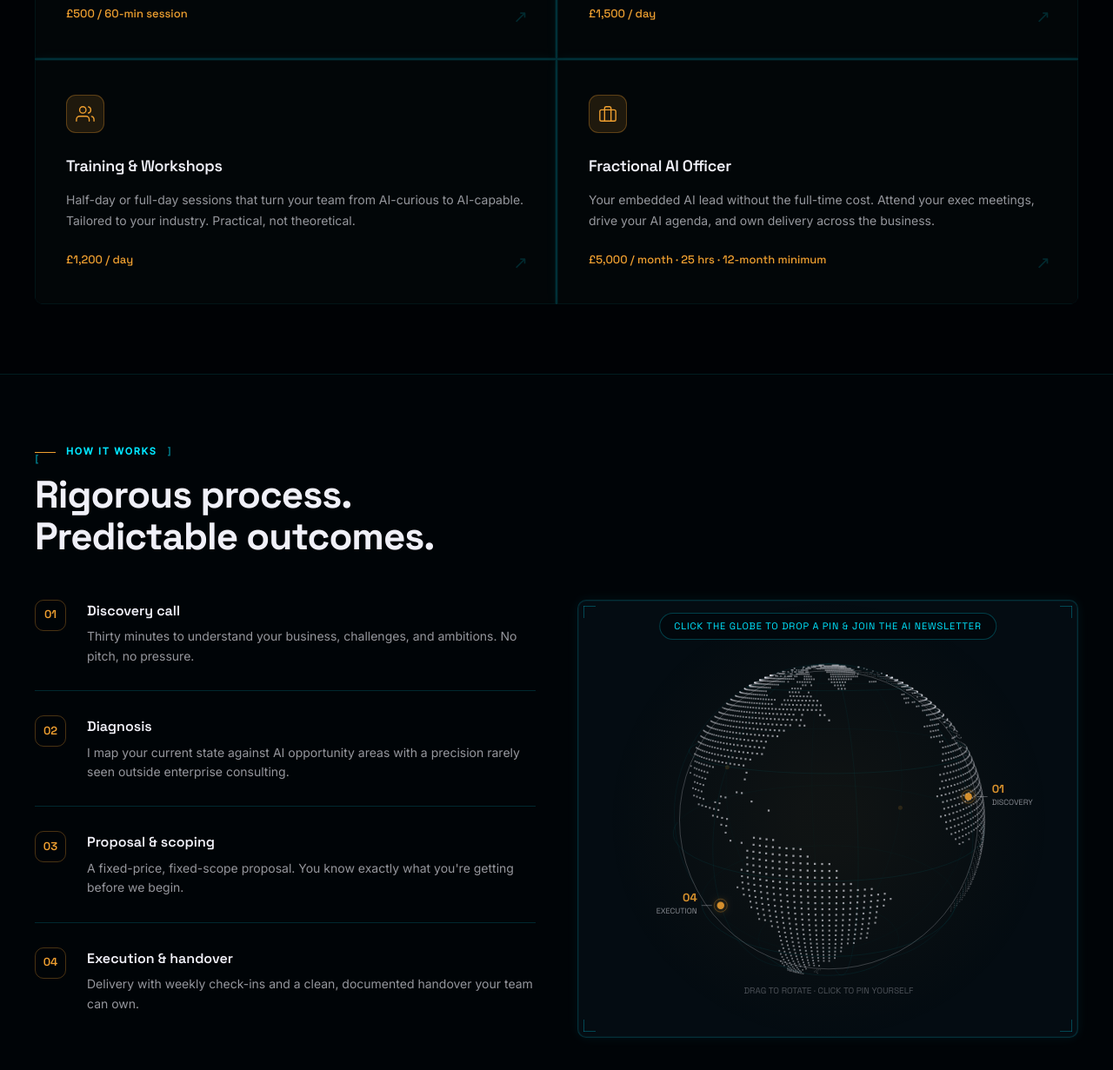
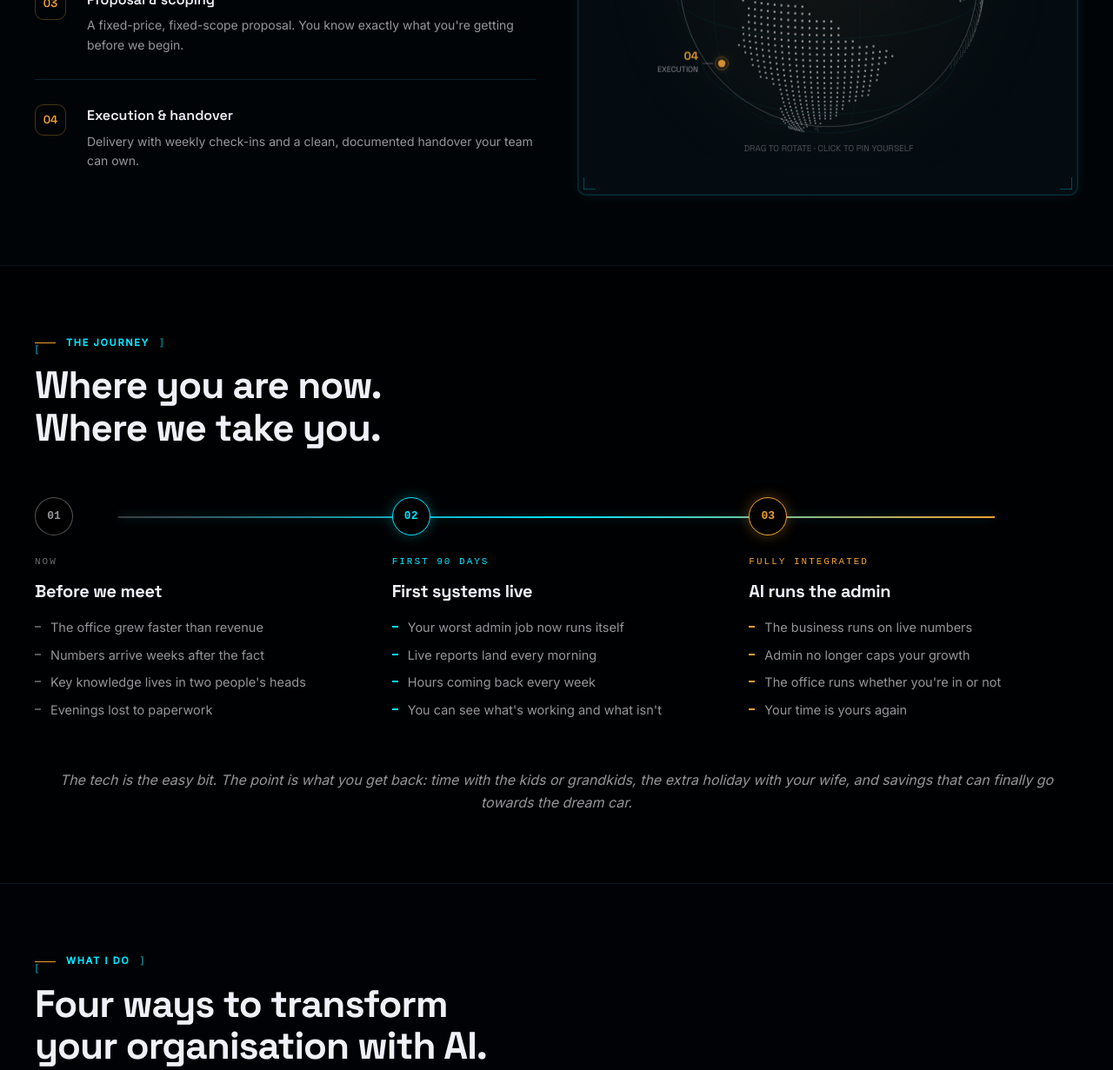
Before and after one commit to danielwalsh-ai/danielwalsh.ai, a website: page public/index.html in a window 1280 px wide. Shown: the part 1496-2727 px from the top of the page at 87% size. Drawn offline with Linux system fonts and the light colour scheme; no server answers; animation ran at ten frames a second.

Commit message:
Reorder homepage: process up, services down; add 3-stage journey roadmap; outcome-led service copy without prices
Co-Authored-By: Claude Fable 5 <noreply@anthropic.com>

```diff
--- a/public/index.html
+++ b/public/index.html
@@ -202,6 +202,56 @@ nav.scrolled { padding: 14px 40px; }
 .trust-item strong { color: var(--white); font-weight: 600; }
 @media (max-width: 900px) { #trust-bar { padding: 28px 24px; } .trust-inner { grid-template-columns: 1fr 1fr; gap: 24px; } }
 @media (max-width: 560px) { .trust-inner { grid-template-columns: 1fr; gap: 20px; } }
+
+/* ─── ROADMAP ─── */
+#roadmap { position: relative; z-index: 1; background: rgba(0,2,5,0.55); }
+.roadmap {
+  position: relative;
+  display: grid; grid-template-columns: repeat(3, 1fr); gap: 32px;
+  margin-top: 56px;
+}
+.roadmap-line {
+  position: absolute; top: 22px; left: 8%; right: 8%; height: 2px;
+  background: linear-gradient(90deg, rgba(240,240,248,0.25), var(--cyan) 50%, var(--amber));
+  box-shadow: 0 0 12px rgba(0,229,255,0.35);
+}
+.roadmap-stage { position: relative; text-align: left; }
+.roadmap-marker {
+  position: relative; z-index: 1;
+  width: 44px; height: 44px; border-radius: 50%;
+  display: flex; align-items: center; justify-content: center;
+  font-family: 'JetBrains Mono', monospace; font-size: 13px; font-weight: 700;
+  background: var(--bg); margin-bottom: 22px;
+}
+.roadmap-stage:nth-child(2) .roadmap-marker { border: 1px solid rgba(240,240,248,0.35); color: var(--muted); }
+.roadmap-stage:nth-child(3) .roadmap-marker { border: 1px solid var(--cyan); color: var(--cyan); box-shadow: 0 0 16px rgba(0,229,255,0.3); }
+.roadmap-stage:nth-child(4) .roadmap-marker { border: 1px solid var(--amber); color: var(--amber); box-shadow: 0 0 16px rgba(240,160,48,0.35); }
+.roadmap-tag {
+  font-family: 'JetBrains Mono', monospace; font-size: 11px; letter-spacing: 2px; text-transform: uppercase;
+  margin-bottom: 8px;
+}
+.roadmap-stage:nth-child(2) .roadmap-tag { color: rgba(240,240,248,0.45); }
+.roadmap-stage:nth-child(3) .roadmap-tag { color: var(--cyan); }
+.roadmap-stage:nth-child(4) .roadmap-tag { color: var(--amber); }
+.roadmap-stage h4 { font-size: 20px; font-weight: 650; color: var(--white); margin-bottom: 14px; letter-spacing: -0.3px; }
+.roadmap-stage ul { list-style: none; padding: 0; margin: 0; }
+.roadmap-stage li {
+  font-size: 14.5px; line-height: 1.65; color: var(--muted);
+  padding-left: 18px; position: relative; margin-bottom: 8px;
+}
+.roadmap-stage li::before { content: ''; position: absolute; left: 0; top: 10px; width: 7px; height: 2px; }
+.roadmap-stage:nth-child(2) li::before { background: rgba(240,240,248,0.35); }
+.roadmap-stage:nth-child(3) li::before { background: var(--cyan); }
+.roadmap-stage:nth-child(4) li::before { background: var(--amber); }
+.roadmap-caption {
+  margin-top: 48px; text-align: center;
+  font-size: 16px; color: var(--muted); font-style: italic;
+}
+@media (max-width: 900px) {
+  .roadmap { grid-template-columns: 1fr; gap: 40px; }
+  .roadmap-line { top: 22px; bottom: 22px; left: 21px; right: auto; width: 2px; height: auto;
+    background: linear-gradient(180deg, rgba(240,240,248,0.25), var(--cyan) 50%, var(--amber)); }
+}
 
 /* ─── CREDENTIALS BAR (legacy, unused) ─── */
 #credentials {
@@ -769,8 +819,8 @@ nav { box-shadow: 0 1px 0 rgba(0,229,255,0.15), 0 6px 24px rgba(0,229,255,0.05);
     <div class="logo-text">danielwalsh<span>.ai</span></div>
   </a>
   <div class="nav-links">
+    <a href="#process">Process</a>
     <a href="#services">Services</a>
-    <a href="#process">Process</a>
     <a href="/about">About</a>
     <a href="/faq">FAQ</a>
     <a href="#booking">Book</a>
@@ -822,47 +872,6 @@ nav { box-shadow: 0 1px 0 rgba(0,229,255,0.15), 0 6px 24px rgba(0,229,255,0.05);
   </div>
 </div>
 
-<!-- SERVICES -->
-<section id="services">
-  <div class="section-inner">
-    <div class="services-intro">
-      <div class="section-label">What I do</div>
-      <h2 class="section-title">Four ways to transform<br>your organisation with AI.</h2>
-      <p class="section-sub">Each engagement is scoped precisely. No bloated retainers. No buzzword audits. Just outcomes.</p>
-    </div>
-    <div class="services-grid">
-      <a class="service-card" href="/services/strategy-advisory">
-        <div class="service-icon"><svg viewBox="0 0 24 24"><circle cx="12" cy="12" r="10"/><polygon points="16.24 7.76 14.12 14.12 7.76 16.24 9.88 9.88 16.24 7.76"/></svg></div>
-        <h3>Strategy &amp; Advisory</h3>
-        <p>A clear, board-ready AI roadmap built around your actual business model, not a template. Where to start, what to avoid, and how to measure it.</p>
-        <div class="service-price">£500 / 60-min session</div>
-        <div class="service-arrow">↗</div>
-      </a>
-      <a class="service-card" href="/services/ai-implementation">
-        <div class="service-icon"><svg viewBox="0 0 24 24"><polyline points="16 18 22 12 16 6"/><polyline points="8 6 2 12 8 18"/></svg></div>
-        <h3>AI Implementation</h3>
-        <p>Hands-on build and deployment of AI systems, from LLM integrations to custom pipelines. I design it, build it, and hand it over working.</p>
-        <div class="service-price">£1,500 / day</div>
-        <div class="service-arrow">↗</div>
-      </a>
-      <a class="service-card" href="/services/training-workshops">
-        <div class="service-icon"><svg viewBox="0 0 24 24"><path d="M17 21v-2a4 4 0 0 0-4-4H5a4 4 0 0 0-4 4v2"/><circle cx="9" cy="7" r="4"/><path d="M23 21v-2a4 4 0 0 0-3-3.87"/><path d="M16 3.13a4 4 0 0 1 0 7.75"/></svg></div>
-        <h3>Training & Workshops</h3>
-        <p>Half-day or full-day sessions that turn your team from AI-curious to AI-capable. Tailored to your industry. Practical, not theoretical.</p>
-        <div class="service-price">£1,200 / day</div>
-        <div class="service-arrow">↗</div>
-      </a>
-      <a class="service-card" href="/services/fractional-ai-officer">
-        <div class="service-icon"><svg viewBox="0 0 24 24"><rect x="2" y="7" width="20" height="14" rx="2" ry="2"/><path d="M16 21V5a2 2 0 0 0-2-2h-4a2 2 0 0 0-2 2v16"/></svg></div>
-        <h3>Fractional AI Officer</h3>
-        <p>Your embedded AI lead without the full-time cost. Attend your exec meetings, drive your AI agenda, and own delivery across the business.</p>
-        <div class="service-price">£5,000 / month · 25 hrs · 12-month minimum</div>
-        <div class="service-arrow">↗</div>
-      </a>
-    </div>
-  </div>
-</section>
-
 <!-- PROCESS -->
 <section id="process">
   <div class="section-inner">
@@ -903,6 +912,88 @@ nav { box-shadow: 0 1px 0 rgba(0,229,255,0.15), 0 6px 24px rgba(0,229,255,0.05);
         <div class="globe-note">Click the globe to drop a pin &amp; join the AI newsletter</div>
         <canvas id="process-globe" style="width:100%;height:100%;position:absolute;inset:0;cursor:grab;"></canvas>
       </div>
+    </div>
+  </div>
+</section>
+
+<!-- ROADMAP -->
+<section id="roadmap">
+  <div class="section-inner">
+    <div class="section-label">The journey</div>
+    <h2 class="section-title">Where you are now.<br>Where we take you.</h2>
+    <div class="roadmap">
+      <div class="roadmap-line"></div>
+      <div class="roadmap-stage">
+        <div class="roadmap-marker">01</div>
+        <div class="roadmap-tag">Now</div>
+        <h4>Before we meet</h4>
+        <ul>
+          <li>The office grew faster than revenue</li>
+          <li>Numbers arrive weeks after the fact</li>
+          <li>Key knowledge lives in two people's heads</li>
+          <li>Evenings lost to paperwork</li>
+        </ul>
+      </div>
+      <div class="roadmap-stage">
+        <div class="roadmap-marker">02</div>
+        <div class="roadmap-tag">First 90 days</div>
+        <h4>First systems live</h4>
+        <ul>
+          <li>Your worst admin job now runs itself</li>
+          <li>Live reports land every morning</li>
+          <li>Hours coming back every week</li>
+          <li>You can see what's working and what isn't</li>
+        </ul>
+      </div>
+      <div class="roadmap-stage">
+        <div class="roadmap-marker">03</div>
+        <div class="roadmap-tag">Fully integrated</div>
+        <h4>AI runs the admin</h4>
+        <ul>
+          <li>The business runs on live numbers</li>
+          <li>Admin no longer caps your growth</li>
+          <li>The office runs whether you're in or not</li>
+          <li>Your time is yours again</li>
+        </ul>
+      </div>
+    </div>
+    <p class="roadmap-caption">The tech is the easy bit. The point is what you get back: time with the kids or grandkids, the extra holiday with your wife, and savings that can finally go towards the dream car.</p>
+  </div>
+</section>
+
+<!-- SERVICES -->
+<section id="services">
+  <div class="section-inner">
+    <div class="services-intro">
+      <div class="section-label">What I do</div>
+      <h2 class="section-title">Four ways to transform<br>your organisation with AI.</h2>
+      <p class="section-sub">Every job is scoped plainly before we start. Full details on each service page.</p>
+    </div>
+    <div class="services-grid">
+      <a class="service-card" href="/services/strategy-advisory">
+        <div class="service-icon"><svg viewBox="0 0 24 24"><circle cx="12" cy="12" r="10"/><polygon points="16.24 7.76 14.12 14.12 7.76 16.24 9.88 9.88 16.24 7.76"/></svg></div>
+        <h3>Strategy &amp; Advisory</h3>
+        <p>We find where AI actually pays in your business, and where it doesn't. You leave with a clear plan you could hand to your team the same day, not a deck that sits in a drawer.</p>
+        <div class="service-arrow">↗</div>
+      </a>
+      <a class="service-card" href="/services/ai-implementation">
+        <div class="service-icon"><svg viewBox="0 0 24 24"><polyline points="16 18 22 12 16 6"/><polyline points="8 6 2 12 8 18"/></svg></div>
+        <h3>AI Implementation</h3>
+        <p>I design the system, build it and hand it over working. The paperwork that keeps you at the desk after everyone else has gone home gets done by software. That's evenings back with the kids or grandkids, not the keyboard.</p>
+        <div class="service-arrow">↗</div>
+      </a>
+      <a class="service-card" href="/services/training-workshops">
+        <div class="service-icon"><svg viewBox="0 0 24 24"><path d="M17 21v-2a4 4 0 0 0-4-4H5a4 4 0 0 0-4 4v2"/><circle cx="9" cy="7" r="4"/><path d="M23 21v-2a4 4 0 0 0-3-3.87"/><path d="M16 3.13a4 4 0 0 1 0 7.75"/></svg></div>
+        <h3>Training & Workshops</h3>
+        <p>Practical sessions on your real work, not theory. Your team stops needing you for every answer, and the business keeps running while you take that week away with your wife you keep putting off.</p>
+        <div class="service-arrow">↗</div>
+      </a>
+      <a class="service-card" href="/services/fractional-ai-officer">
+        <div class="service-icon"><svg viewBox="0 0 24 24"><rect x="2" y="7" width="20" height="14" rx="2" ry="2"/><path d="M16 21V5a2 2 0 0 0-2-2h-4a2 2 0 0 0-2 2v16"/></svg></div>
+        <h3>Fractional AI Officer</h3>
+        <p>Your AI lead inside the business, month after month, without the full time cost. The savings land in the P&amp;L and stay there. Some clients put them back into the business. Some finally order the dream car.</p>
+        <div class="service-arrow">↗</div>
+      </a>
     </div>
   </div>
 </section>
```
